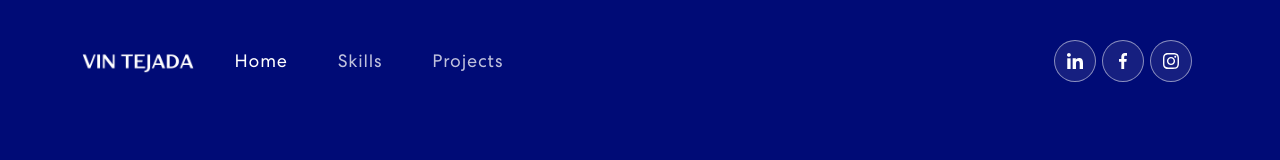
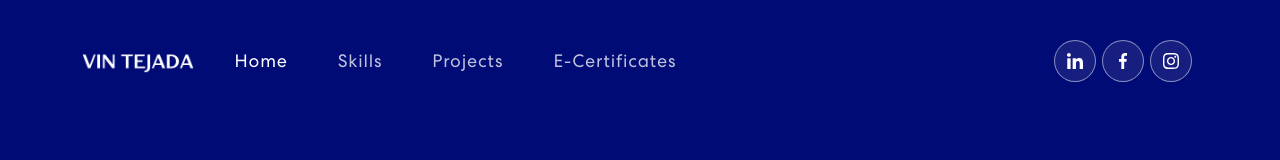
Before and after one commit to Nevriii/new-eportfolio, a React (Create React App) app: page /#home in a window 1280 px wide. Before the commit this address led to /. Shown: the top 160 px of the page. Built offline with nearby package versions, Linux system fonts and the light colour scheme.

Commit message:
started e-cert

```diff
--- a/src/App.js
+++ b/src/App.js
@@ -3,6 +3,7 @@ import './App.css';
 import { NavBar } from './components/NavBar';
 import { Introduction } from './components/Introduction';
 import { Skills } from './components/Skills';
+import { eCertificates } from './components/eCertificates';
 import Banner from './assets/img/banner-bg.png';
 import 'bootstrap/dist/css/bootstrap.min.css';
 
@@ -12,6 +13,7 @@ function App() {
       <NavBar />
       <Introduction />
       <Skills />
+      <eCertificates />
     </div>
   );
 }
--- a/src/components/NavBar.js
+++ b/src/components/NavBar.js
@@ -40,6 +40,7 @@ export const NavBar = () => {
                         <Nav.Link href="#home" className={activeLink === 'home' ? 'active navbar-link' : 'navbar-link'} onClick={() => onUpdateActiveLink('home')}>Home</Nav.Link>
                         <Nav.Link href="#skills" className={activeLink === 'skills' ? 'active navbar-link' : 'navbar-link'} onClick={() => onUpdateActiveLink('skills')}>Skills</Nav.Link>
                         <Nav.Link href="#projects" className={activeLink === 'projects' ? 'active navbar-link' : 'navbar-link'} onClick={() => onUpdateActiveLink('projects')}>Projects</Nav.Link>
+                        <Nav.Link href="#eCerts" className={activeLink === 'projects' ? 'active navbar-link' : 'navbar-link'} onClick={() => onUpdateActiveLink('eCerts')}>E-Certificates</Nav.Link>
                     </Nav>
                     <span className="navbar-text">
                         <div className="social-icon">
--- /dev/null
+++ b/src/components/eCertificates.js
@@ -0,0 +1,18 @@
+import { useState, useEffect } from "react";
+
+export const eCertificates = () => {
+    return (
+        <section className="e-certificates" id="e-certificates">
+            <div className="container">
+                <div className="row">
+                <div className="col-12">
+                    <div className="e-certificates-bx wow zoomIn">
+                    <h2>eCertificates</h2>
+                    {/* Content for eCertificates will go here */}
+                    </div>
+                </div>
+                </div>
+            </div>
+        </section>
+    );
+}
```
